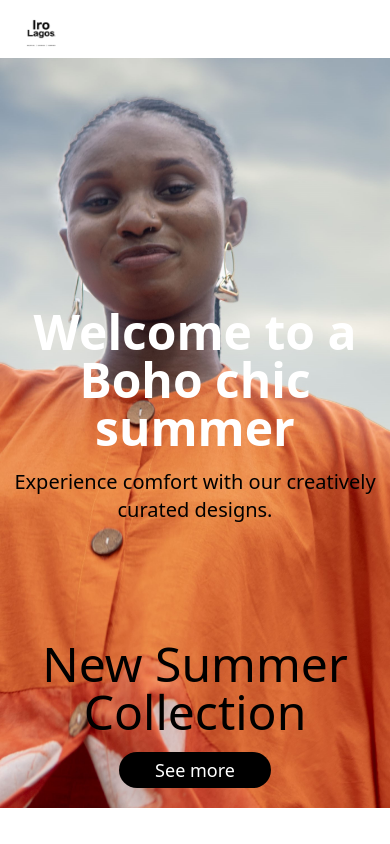
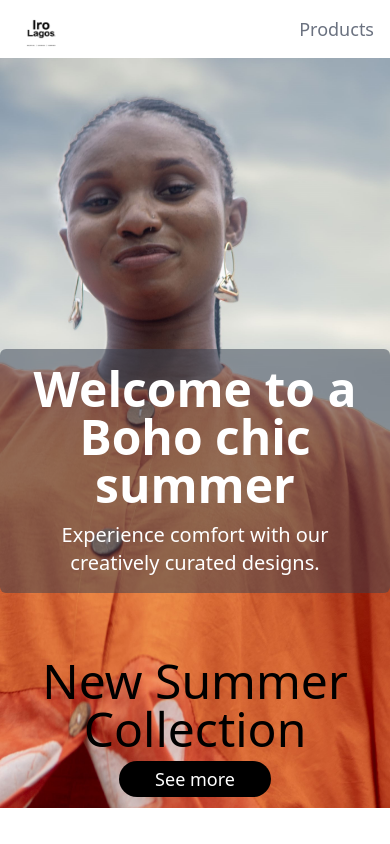
Before and after one commit to Eyohen/iroSummer, a React (Vite) app: page / in a window 390 px wide. Shown: the top 844 px of the page. Built offline with nearby package versions, Linux system fonts and the light colour scheme.

Commit message:
text banner

```diff
--- a/src/components/Navbar.jsx
+++ b/src/components/Navbar.jsx
@@ -24,6 +24,8 @@ const Navbar = () => {
 
         </div>
 
+        <Link to={'/products'}><p className='text-lg font-medium text-gray-500  md:hidden'>Products</p></Link>
+
         {/* <div className='md:hidden'><IoMenuOutline/></div> */}
 
 
--- a/src/pages/Home2.jsx
+++ b/src/pages/Home2.jsx
@@ -49,16 +49,18 @@ const Home2 = () => {
       {/* <div className='flex flex-col md:flex-row md:gap-x-[200px] gap-y-[100px]'> */}
         <div className="flex flex-col md:flex-row md:gap-x-[200px] gap-y-[100px] items-center justify-center md:items-start">
         <div className="text-center md:text-left">
-        <p className='text-5xl font-bold text-white md:text-black pt-[230px] md:pt-0'>Welcome to a Boho chic summer</p>
-        <p className='max-w-[500px] mt-4 text-xl'>Experience comfort with our creatively curated designs.
-         </p>
+
+      <div className='md:pt-0 bg-gray-700 bg-opacity-50 md:mt-0 mt-[280px] px-4 rounded-md py-4'>
+        <p className='text-5xl font-bold text-white '>Welcome to a Boho chic summer</p>
+        <p className='mt-3 text-xl text-white text-center'>Experience comfort with our creatively curated designs. </p>
+        </div>
                </div>
 
         <div className='text-center'>
             {/* <p className='text-5xl font-bold'>SALE</p> */}
-            <p className='text-5xl font-medium mt-4'>New Summer Collection</p>
+            <p className='text-5xl font-medium mt-[-36px] md:mt-4'>New Summer Collection</p>
 
-        <Link to={'/products'}><button className='bg-black  px-9 py-1 rounded-full text-white mt-4 text-lg'>See more</button></Link>
+        <Link to={'/products'}><button className='bg-black  px-9 py-1 rounded-full text-white mt-2 md:mt-4 text-lg'>See more</button></Link>
         </div>
 
       </div>
--- a/src/pages/Products.jsx
+++ b/src/pages/Products.jsx
@@ -29,7 +29,7 @@ const Products = () => {
 
         <Link to={'https://wa.me/2348185513597'}>
         <div className='border px-4 py-4 max-w-[320px]'>
-        <img src={highlowshirtdressyellow} className='object-cover w-72 h-[280px]' />
+        <img src={highlowshirtdressyellow} className='object-cover w-72 h-[345px]' />
         <p className='font-semibold text-xl pt-2'>High Low Shirt Dress (yellow)</p>
         <div className='flex justify-between'>
         <p className='font-thin text-xl pt-2'>₦55,000</p>
@@ -42,7 +42,7 @@ const Products = () => {
 
         <Link to={'https://wa.me/2348185513597'}>
         <div className='border px-4 py-4 max-w-[320px]'>
-        <img src={adirepantslemon} className='object-cover w-72 h-[280px]' />
+        <img src={adirepantslemon} className='object-cover w-72 h-[345px]' />
         <p className='font-semibold text-xl pt-2'>Adire pants (lemon)</p>
         <div className='flex justify-between'>
         <p className='font-thin text-xl pt-2'>₦45,000</p>
@@ -55,7 +55,7 @@ const Products = () => {
 
                 <Link to={'https://wa.me/2348185513597'}>
         <div className='border px-4 py-4 max-w-[320px]'>
-        <img src={scrubsandshortslemon} className='object-cover w-72 h-[280px]' />
+        <img src={scrubsandshortslemon} className='object-cover w-72 h-[345px]' />
         <p className='font-semibold text-xl pt-2'>Scrubs and shorts (lemon)</p>
         <div className='flex justify-between'>
         <p className='font-thin text-xl pt-2'>₦50,000</p>
@@ -70,7 +70,7 @@ const Products = () => {
 
         <Link to={'https://wa.me/2348185513597'}>
         <div className='border px-4 py-4 max-w-[320px]'>
-        <img src={scrubsandshortsblue} className='object-cover w-72 h-[280px]' />
+        <img src={scrubsandshortsblue} className='object-cover w-72 h-[345px]' />
         <p className='font-semibold text-xl pt-2'>Scrubs and shorts (blue)</p>
         <div className='flex justify-between'>
         <p className='font-thin text-xl pt-2'>₦50,000</p>
@@ -83,7 +83,7 @@ const Products = () => {
 
         <Link to={'https://wa.me/2348185513597'}>
         <div className='border px-4 py-4 max-w-[320px]'>
-        <img src={bubashokotoyellow} className='object-cover w-72 h-[280px]' />
+        <img src={bubashokotoyellow} className='object-cover w-72 h-[345px]' />
         <p className='font-semibold text-xl pt-2'>Buba Shokoto (yellow) </p>
         <div className='flex justify-between'>
         <p className='font-thin text-xl pt-2'>₦60,000</p>
@@ -96,8 +96,8 @@ const Products = () => {
 
                 <Link to={'https://wa.me/2348185513597'}>
         <div className='border px-4 py-4 max-w-[320px]'>
-        <img src={adireshortlemon} className='object-cover w-72 h-[280px]' />
-        <p className='font-semibold text-xl pt-2'>Adire Shorts (yellow)</p>
+        <img src={adireshortlemon} className='object-cover w-72 h-[345px]' />
+        <p className='font-semibold text-xl pt-2'>Adire Shorts (lemon)</p>
         <div className='flex justify-between'>
         <p className='font-thin text-xl pt-2'>₦30,000</p>
         <p className='font-medium text-xl pt-2 text-green-500'>1 available</p>
@@ -110,7 +110,7 @@ const Products = () => {
 
         <Link to={'https://wa.me/2348185513597'}>
         <div className='border px-4 py-4 max-w-[320px]'>
-        <img src={adireshortsorange} className='object-cover w-72 h-[280px]' />
+        <img src={adireshortsorange} className='object-cover w-72 h-[345px]' />
         <p className='font-semibold text-xl pt-2'>Adire Shorts (orange)</p>
         <div className='flex justify-between'>
         <p className='font-thin text-xl pt-2'>₦30,000</p>
@@ -123,7 +123,7 @@ const Products = () => {
 
         <Link to={'https://wa.me/2348185513597'}>
         <div className='border px-4 py-4 max-w-[320px]'>
-        <img src={adirepantsblue} className='object-cover w-72 h-[280px]' />
+        <img src={adirepantsblue} className='object-cover w-72 h-[345px]' />
         <p className='font-semibold text-xl pt-2'>Adire pants (blue)</p>
         <div className='flex justify-between'>
         <p className='font-thin text-xl pt-2'>₦45,000</p>
@@ -136,7 +136,7 @@ const Products = () => {
 
                 <Link to={'https://wa.me/2348185513597'}>
         <div className='border px-4 py-4 max-w-[320px]'>
-        <img src={adirepantsyellow} className='object-cover w-72 h-[280px]' />
+        <img src={adirepantsyellow} className='object-cover w-72 h-[345px]' />
         <p className='font-semibold text-xl pt-2'>Adire pants (yellow)</p>
         <div className='flex justify-between'>
         <p className='font-thin text-xl pt-2'>₦45,000</p>
@@ -150,7 +150,7 @@ const Products = () => {
 
         <Link to={'https://wa.me/2348185513597'}>
         <div className='border px-4 py-4 max-w-[320px]'>
-        <img src={Highlowshirtdressblue} className='object-cover w-72 h-[280px]' />
+        <img src={Highlowshirtdressblue} className='object-cover w-72 h-[345px]' />
         <p className='font-semibold text-xl pt-2'>High Low Shirt Dress (Blue)</p>
         <div className='flex justify-between'>
         <p className='font-thin text-xl pt-2'>₦55,000</p>
@@ -163,7 +163,7 @@ const Products = () => {
 
         <Link to={'https://wa.me/2348185513597'}>
         <div className='border px-4 py-4 max-w-[320px]'>
-        <img src={highlowshirtdressorange} className='object-cover w-72 h-[280px]' />
+        <img src={highlowshirtdressorange} className='object-cover w-72 h-[345px]' />
         <p className='font-semibold text-xl pt-2'>High Low Shirt Dress (Orange)</p>
         <div className='flex justify-between'>
         <p className='font-thin text-xl pt-2'>₦55,000</p>
```
